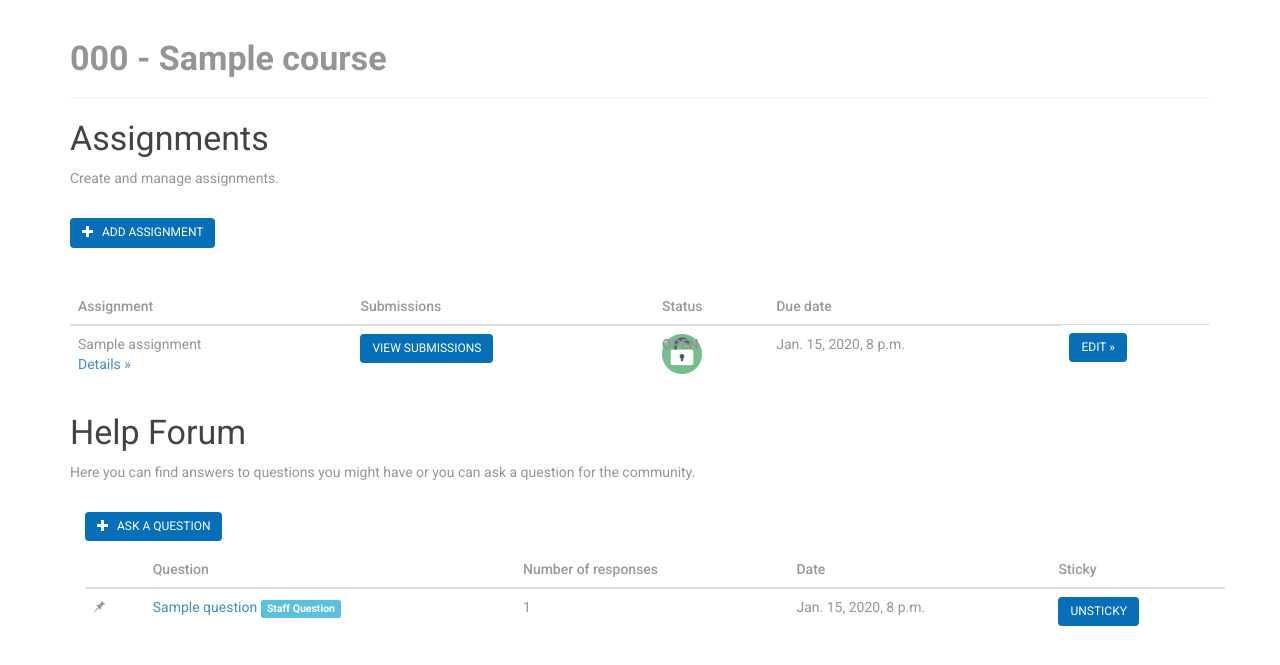
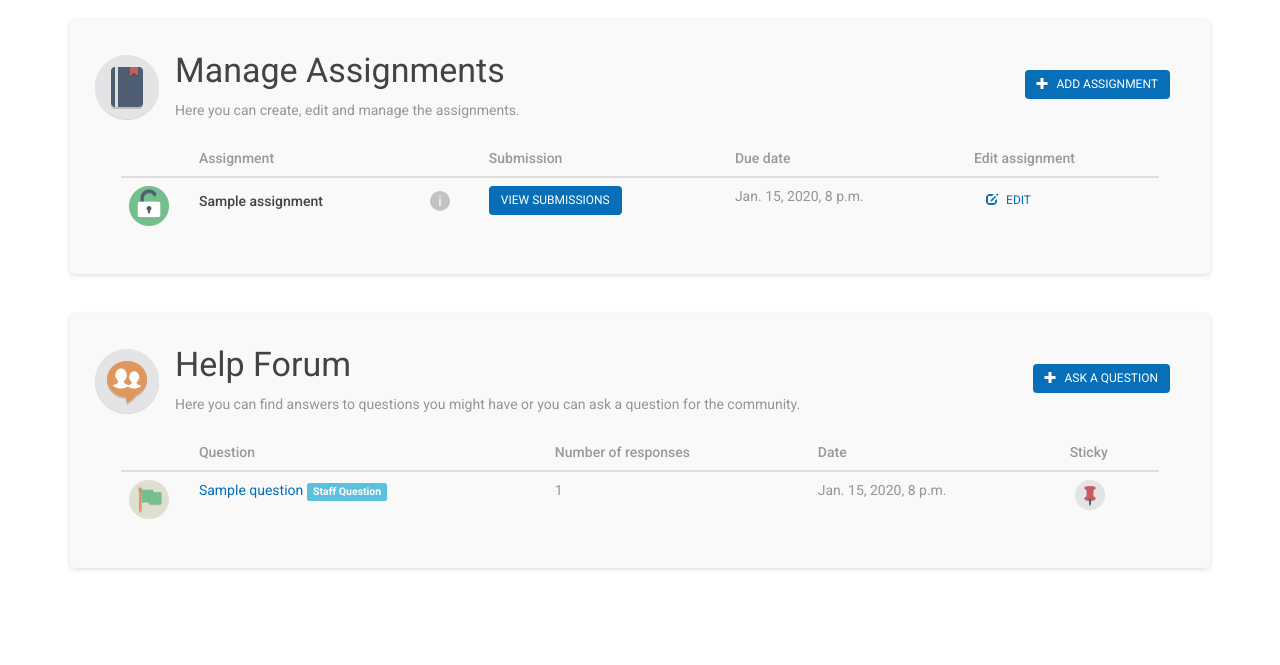
Before and after one commit to eyeofthetiger/codereview, a Django app: page /app/staff/ in a window 1280 px wide. Shown: the part 64-729 px from the top of the page. Run offline with Django 3.2, Linux system fonts and the light colour scheme; a user stored in the database is signed in; tables that the repository leaves empty hold one stand-in row (values such as "Sample post"); parts of the project's set-up code (start-up, migrations or seed data) failed here and were passed over; some libraries are stand-ins or nearby versions.

Commit message:
[Styles] Remaining admin styles

```diff
--- a/review/static/review/css/style.css
+++ b/review/static/review/css/style.css
@@ -111,6 +111,7 @@ footer {
   -moz-box-shadow: 0px 1px #d9d9d9;
   -o-box-shadow: 0px 1px #d9d9d9;
   box-shadow: 0px 1px 5px #d9d9d9;
+  position: relative;
 }
 .heading {
   padding-left: 80px;
@@ -130,6 +131,9 @@ footer {
 .i-settings {
   background: url(../images/icons-lg-settings.png) no-repeat left bottom;
 }
+.i-forum {
+  background: url(../images/icons-lg-forum.png) no-repeat left bottom;
+}
 th {
   font-weight: 500;
   color: #999999;
@@ -137,7 +141,7 @@ th {
 .ass-title {
   color: #444444;
   font-weight: 500;
-  margin-top: 10px;
+  margin-top: 5px;
   display: inline-block;
 }
 .info {
@@ -147,7 +151,7 @@ th {
   border-radius: 25px;
   display: inline-block;
   padding: 0 8px;
-  margin-top: 10px;
+  margin-top: 5px;
 }
 .info:link,
 .info:visited {
@@ -254,6 +258,13 @@ p.status {
   width: 40px;
   height: 40px;
 }
+span.status {
+  font-weight: bold;
+  text-transform: uppercase;
+  width: 40px;
+  height: 40px;
+  display: inline-block;
+}
 p.status.positive {
   background: url(../images/icons-md-unlocked.png) no-repeat center top;
 }
@@ -262,6 +273,23 @@ p.status.negative {
 }
 p.status.code {
   background: url(../images/icons-md-code.png) no-repeat center top;
+}
+span.status.pin-gray {
+  background: url(../images/icons-sm-pin-gray.png) no-repeat center top;
+}
+span.status.pin-red {
+  background: url(../images/icons-sm-pin-red.png) no-repeat center top;
+}
+p.status.flag-green {
+  background: url(../images/icons-md-flag-green.png) no-repeat center top;
+}
+p.status.flag-red {
+  background: url(../images/icons-md-flag-red.png) no-repeat center top;
+}
+.plus-button {
+  position: absolute;
+  top: 50px;
+  right: 40px;
 }
 /*
 // END: INDEX - PAGE STYLES
@@ -436,7 +464,7 @@ pre#filecontents {
 .form-group p textarea {
   background-color: white;
   border: 1px solid #e3e4e5;
-  width: 100%;
+  width: 95%;
   padding: 5px 10px;
   margin: 10px 0;
 }
--- a/review/templates/review/staff.html
+++ b/review/templates/review/staff.html
@@ -1,50 +1,82 @@
 {% extends "review/base.html" %}
 {% load template_tags %}
 {% block content %}
-	<h1>{{ course }}</h1>
-	<hr/>
+	<!--<h1>{{ course }}</h1>-->
+	<section class="card">
+		<div class="heading i-assignment">
+			<h2>Manage Assignments</h2>
+			<p>Here you can create, edit and manage the assignments.</p>
+		</div>
+
+		<p class="plus-button">
+			<a class="btn btn-primary" href="{% url 'add_assignment' %}">
+				<span class="glyphicon glyphicon-plus"></span> Add assignment
+			</a>
+		</p>
+
+		<div class="container container-md">
 
 
 
-	<h2>Assignments</h2>
-	<p>Create and manage assignments.</p><br>
 
-	<p><a class="btn btn-primary" href="{% url 'add_assignment' %}"><span class="glyphicon glyphicon-plus"></span> Add assignment</a></p><br>
+
 
 	<table class="table table-hover">
 		<thead>
+			<th width="70"></th>
 			<th>Assignment</th>
-			<th>Submissions</th>
-			<th>Status</th>
+			<th></th>
+			<th>Submission</th>
 			<th>Due date</th>
+			<th>Edit assignment</th>
 		</thead>
 		<tbody>
 			{% for assignment in assignments %}
 			<tr>
-				<td>{{ assignment }} <br> <a href="{% url 'assignment_description' assignment.id %}"> Details &raquo;</a></td>
+				{% if assignment.due_date_passed == True %}
+					<td><p class="status negative"></p></td>
+				{% else %}
+					<td><p class="status positive"></p></td>
+				{% endif %}
+				<td><span class="ass-title">{{ assignment }}</span> </td>
+
+				<td>
+					<a class="info" href="{% url 'assignment_description' assignment.id %}"> i </a>
+				</td>
 				<td><a class="btn btn-primary" href="{% url 'list_submissions' assignment.id %}">View Submissions</a></td>
-				{% if assignment.due_date_passed == True %}
-					<td><p class="status negative">Closed</p></td>
-				{% else %}
-					<td><p class="status positive">Open</p></td>
-				{% endif %}
+
 				<td>{{ assignment.due_date }}</td>
 
-				<td><a class="btn btn-primary" href="{% url 'edit_assignment' assignment.id %}"> Edit &raquo;</a></td>
+
+				<td><a class="btn btn-secondary btn-primary" href="{% url 'edit_assignment' assignment.id %}"><span class="glyphicon glyphicon-edit"></span> Edit</a></td>
 			</tr>
 			{% endfor %}
 		</tbody>
 	</table>
 
-	<h2>Help Forum</h2>
-	<p>Here you can find answers to questions you might have or you can ask a question for the community.</p>
+	</div>
+	</section>
 
-	<div class="container">
-		<br>
-		<p><a class="btn btn-primary" href="{% url 'add_question' %}"><span class="glyphicon glyphicon-plus"></span> Ask a question</a></p>
+
+	<section class="card">
+		<div class="heading i-forum">
+			<h2>Help Forum</h2>
+			<p>Here you can find answers to questions you might have or you can ask a question for the community.</p>
+		</div>
+
+		<p class="plus-button">
+			<a class="btn btn-primary" href="{% url 'add_question' %}">
+				<span class="glyphicon glyphicon-plus"></span> Ask a question
+			</a>
+		</p>
+
+		<div class="container container-md">
+
+
 		<table class="table table-hover">
 			<thead>
-				<th></th>
+				<!--<th></th> *** FOR PIN *** -->
+				<th width="70"></th>
 				<th>Question</th>
 				<th>Number of responses</th>
 				<th>Date</th>
@@ -54,9 +86,10 @@
 				{% for question in questions %}
 					{% if question.stickied %}
 						<tr>
-							<td><span class="glyphicon glyphicon-pushpin"></span></td>
+							<!--<td><span class="glyphicon glyphicon-pushpin"></span></td> *** FOR PIN *** -->
+							<td><p class="status flag-green"></p></td> <!-- *** LUKE *** This is for answered question -->
 							<td>
-								<a href="{% url 'question' question.id %}">{{ question.title }}</a>
+								<a class="text" href="{% url 'question' question.id %}">{{ question.title }}</a>
 								{% if question.is_staff %}
 									<span class="label label-info">Staff Question</span>
 								{% endif %}
@@ -64,9 +97,9 @@
 							<td>{{ question.number_of_responses }}</td>
 							<td>{{ question.create_date }}</td>
 							{% if question.stickied %}
-								<td><a class="btn btn-primary" href="{% url 'sticky' question.id %}">Unsticky</a></td>
+								<td><a href="{% url 'sticky' question.id %}"><span class="status pin-red"></span></a></td>
 							{% else %}
-								<td><a class="btn btn-primary" href="{% url 'sticky' question.id %}">Sticky</a></td>
+								<td><a href="{% url 'sticky' question.id %}"><span class="status pin-gray"></span></a></td>
 							{% endif %}
 						</tr>
 					{% endif %}
@@ -75,9 +108,10 @@
 				{% for question in questions %}
 					{% if not question.stickied %}
 						<tr>
-							<td></td>
+							<!--<td></td> *** FOR PIN *** -->
+							<td><p class="status flag-red"></p></td> <!-- *** LUKE *** This is for NON-answered question -->
 							<td>
-								<a href="{% url 'question' question.id %}">{{ question.title }}</a>
+								<a class="text" href="{% url 'question' question.id %}">{{ question.title }}</a>
 								{% if question.is_staff %}
 									<span class="label label-info">Staff Question</span>
 								{% endif %}
@@ -85,9 +119,13 @@
 							<td>{{ question.number_of_responses }}</td>
 							<td>{{ question.create_date }}</td>
 							{% if question.stickied %}
-								<td><a class="btn btn-primary" href="{% url 'sticky' question.id %}">Unsticky</a></td>
+								<td>
+									<a href="{% url 'sticky' question.id %}">
+										<span class="status pin-red"></span>
+									</a>
+								</td>
 							{% else %}
-								<td><a class="btn btn-primary" href="{% url 'sticky' question.id %}">Sticky</a></td>
+								<td><a href="{% url 'sticky' question.id %}"><span class="status pin-gray"></span></a></td>
 							{% endif %}
 						</tr>
 					{% endif %}
@@ -95,5 +133,8 @@
 			</tbody>
 		</table>
 
+
+
 	</div>
+	</section>
 {% endblock %}
```
Also changed, not shown: review/templates/review/add_assignment.html (+14 -4 lines), review/templates/review/edit_assignment.html (+14 -4 lines), review/templates/review/index.html (+25 -9 lines), review/templates/review/list_submissions.html (+21 -9 lines), review/templates/review/login.html (+11 -3 lines), review/templates/review/submission_success.html (+18 -5 lines), review/static/review/images/icons-sm-pin-gray.png (added), review/static/review/images/icons-sm-pin-red.png (added).
